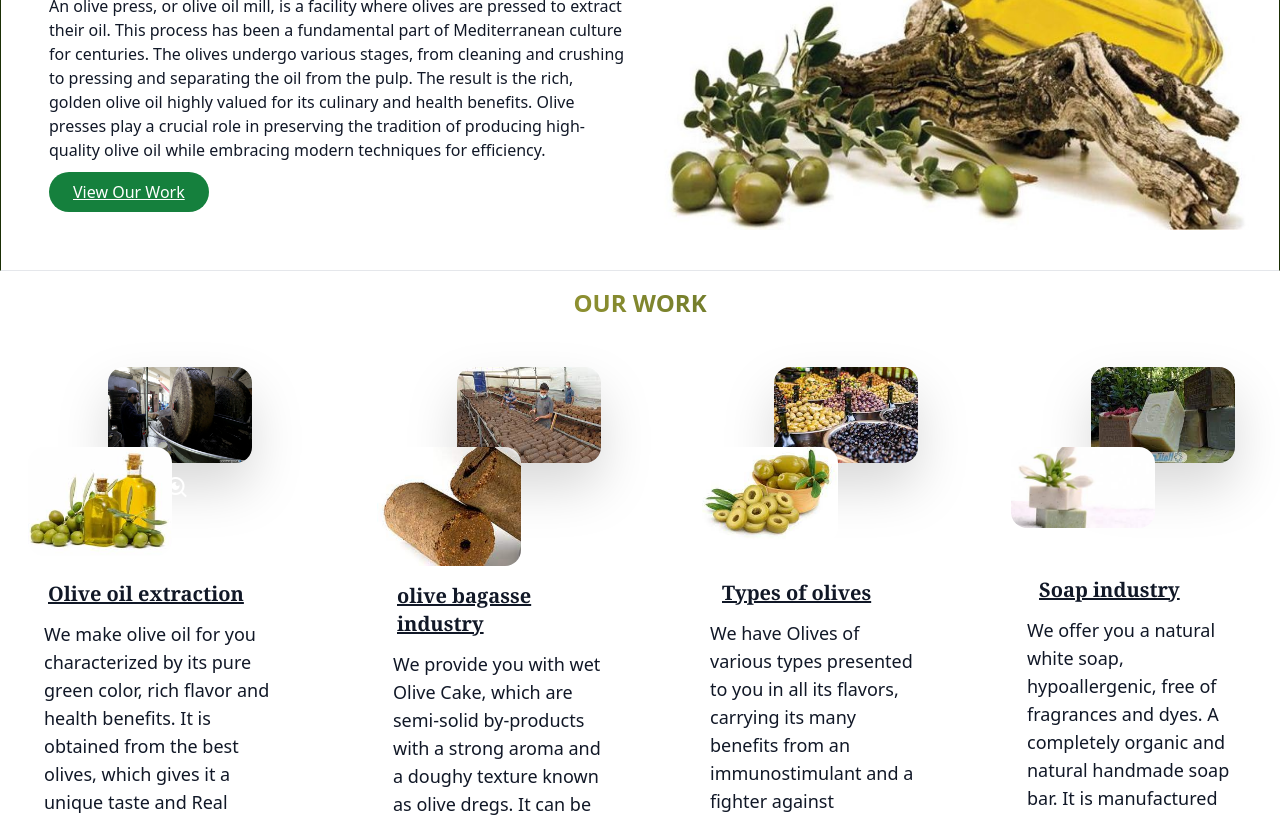
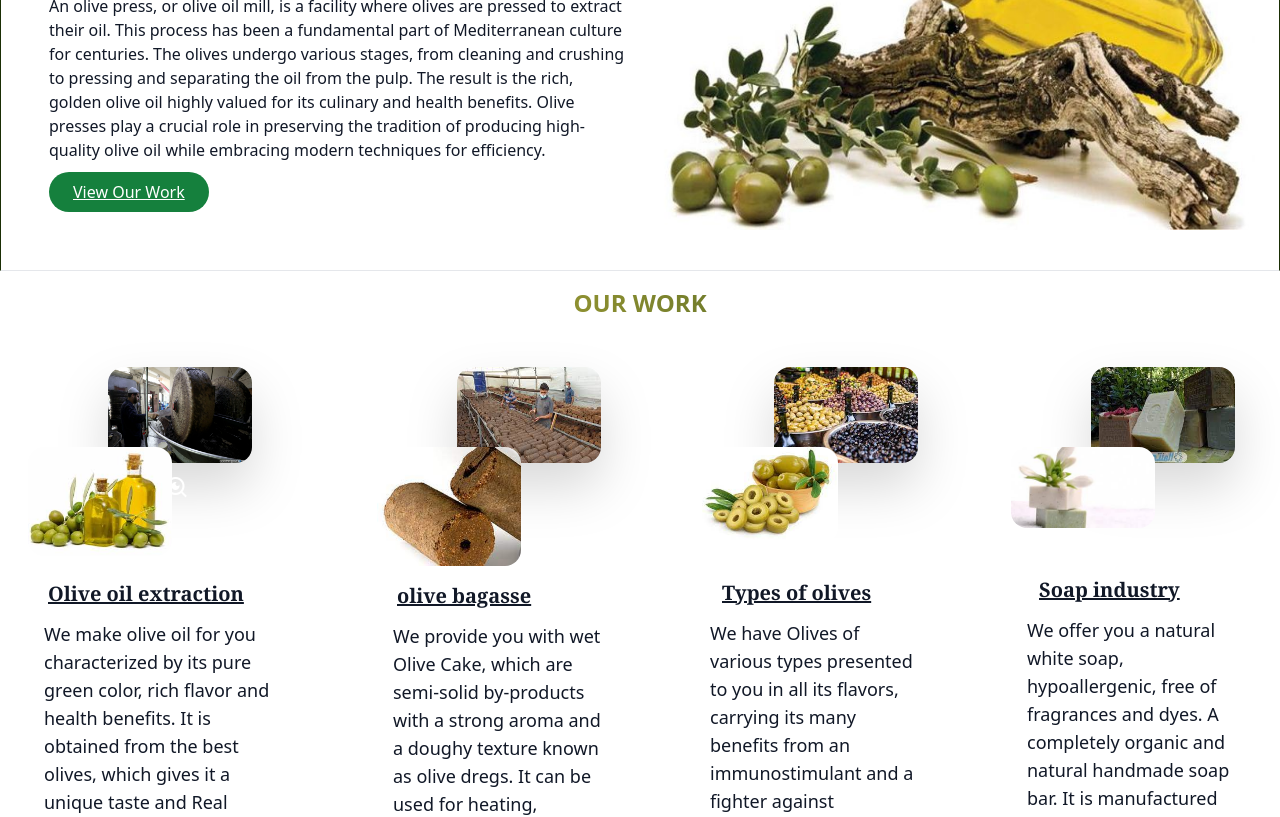
Before and after one commit to Nivinrifai/AL-Rifai-juicer, a website: page index.html in a window 1280 px wide. Shown: the part 259-1076 px from the top of the page. Drawn offline with nearby package versions, Linux system fonts and the light colour scheme.

Commit message:
Update index.html

```diff
--- a/index.html
+++ b/index.html
@@ -112,13 +112,13 @@
 
         <div class="items-center justify-center relative">
         <img class="  rounded-2xl  translate-x-20 -translate-y-2  drop-shadow-2xl  w-36 h-24 hover:w-44 hover:h-32 scale-95 transition ease-in-out" src="dist/image/استعمال الجفت.jpg" alt="">
-<i class="ri-search-eye-line absolute top-11 text-white text-2xl"></i>
+        <i class="ri-search-eye-line absolute top-11 text-white text-2xl"></i>
 
 
       <img class="  rounded-2xl  -translate-x-25 -translate-y-6 h-26 w-36  " src="dist/image/جفت.jpg" alt=""  >
 
        </div>
-       <h4 class="  text-xl mx-5   font-bold font-serif  md:text-start -mt-2 underline mb-3 ">olive bagasse industry </h4>
+       <h4 class="  text-xl mx-5   font-bold font-serif  md:text-start -mt-2 underline mb-3 ">olive bagasse </h4>
 
         <p class="text-lg mb-3 mx-4 md:text-start lg:text-start ">We provide you with wet Olive Cake, which are semi-solid by-products with a strong aroma and a doughy texture known as olive dregs. It can be used for heating, cooking or making charcoal because it stays burning longer. It can also be used to make animal feed because it is rich in fiber</p>
 
```
